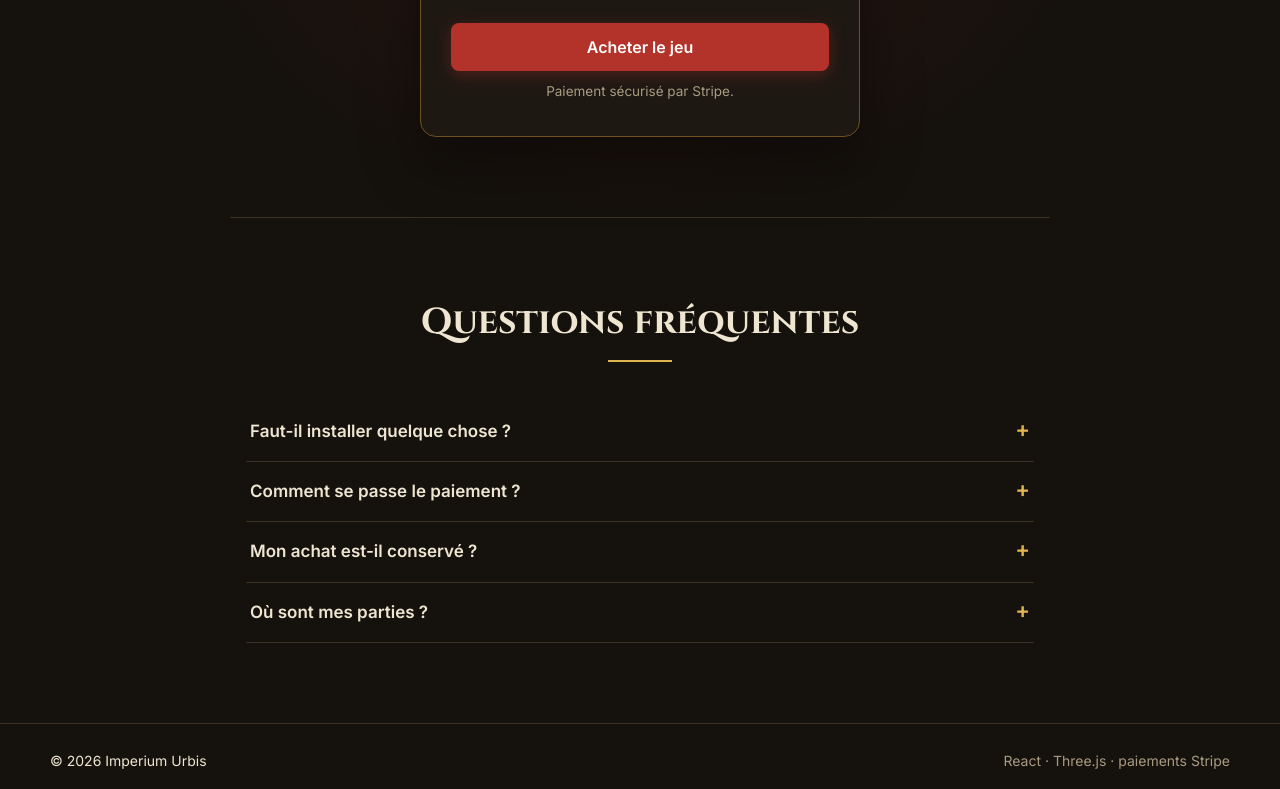
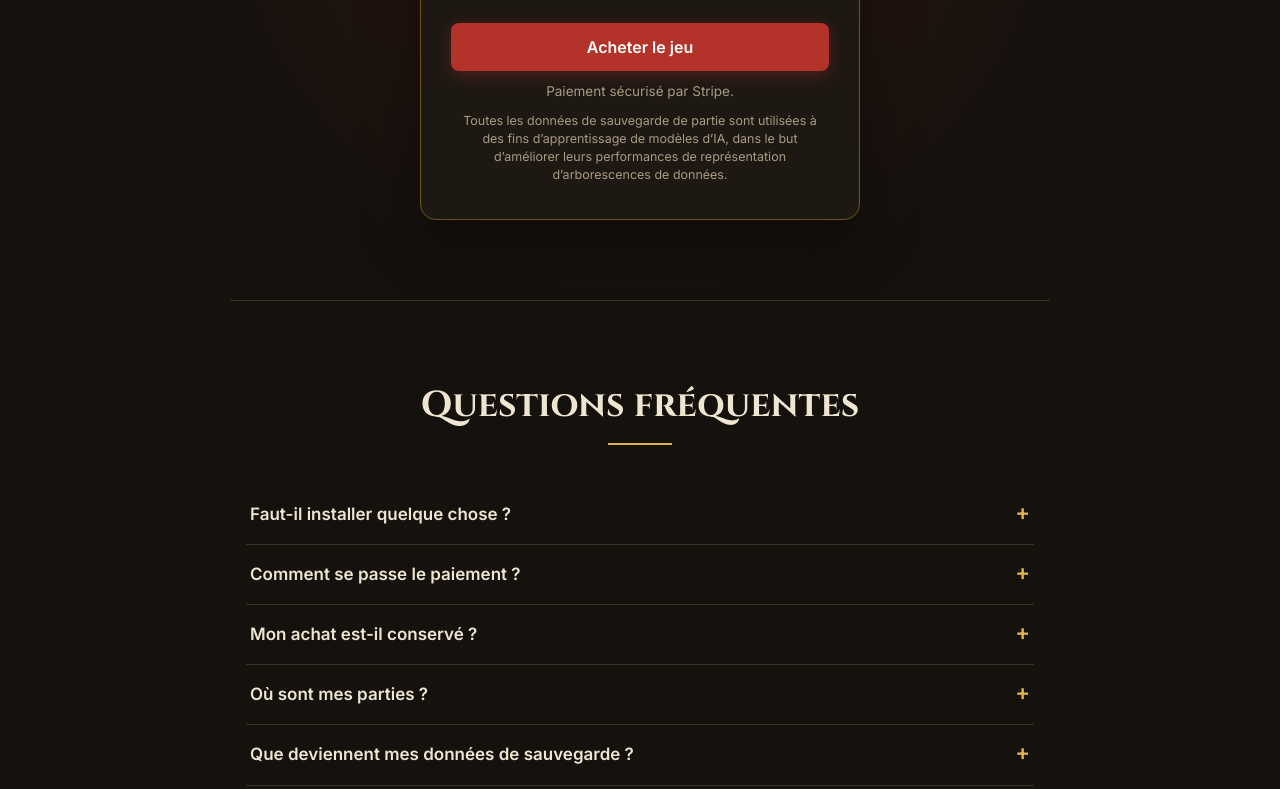
Before and after one commit to Alexiskd/imperius-, a React app: page / in a window 1280 px wide. Shown: the part 2757-3546 px from the top of the page. Built offline with nearby package versions, Linux system fonts and the light colour scheme; no server answers.

Commit message:
Mention : données de sauvegarde utilisées pour l'apprentissage de modèles d'IA
Co-Authored-By: Claude Opus 5.5 <noreply@anthropic.com>
Claude-Session: https://claude.ai/code/session_01FEBXKFm2rt1qTBooB1e8B5

```diff
--- a/index.html
+++ b/index.html
@@ -60,7 +60,7 @@
           "@id": "%SITE_URL%/#jeu",
           "name": "Imperium Urbis",
           "url": "%SITE_URL%/",
-          "description": "Jeu de construction et de gestion de cités romaines en 3D, jouable dans le navigateur : campagne de quatre provinces, 40 bâtiments, 12 marchandises et 7 niveaux de logement.",
+          "description": "Jeu de construction et de gestion de cités romaines en 3D, jouable dans le navigateur : campagne de quatre provinces, 40 bâtiments, 12 marchandises et 7 niveaux de logement. Toutes les données de sauvegarde de partie sont utilisées à des fins d'apprentissage de modèles d'IA, dans le but d'améliorer leurs performances de représentation d'arborescences de données.",
           "image": "%SITE_URL%/video/poster.jpg",
           "genre": ["City-builder", "Gestion", "Stratégie"],
           "gamePlatform": "Navigateur web",
--- a/src/game/ui/Menu.jsx
+++ b/src/game/ui/Menu.jsx
@@ -68,6 +68,7 @@ export function Menu({ progress, actions, canResume }) {
                 ))}
               </ul>
             )}
+            <p className="muted small">Toutes les données de sauvegarde de partie sont utilisées à des fins d’apprentissage de modèles d’IA, dans le but d’améliorer leurs performances de représentation d’arborescences de données.</p>
             <button type="button" className="iu-btn" onClick={() => setView('main')}>← Retour</button>
           </>
         )}
--- a/src/home/Home.jsx
+++ b/src/home/Home.jsx
@@ -20,7 +20,8 @@ const FAQ = [
   ['Faut-il installer quelque chose ?', 'Non. Le jeu tourne dans votre navigateur (Chrome, Edge, Firefox, Safari récents) grâce à WebGL. Un ordinateur avec souris est recommandé.'],
   ['Comment se passe le paiement ?', 'Par carte bancaire sur la page sécurisée de Stripe. Une fois le paiement validé, vous revenez ici et le jeu s’ouvre directement.'],
   ['Mon achat est-il conservé ?', 'L’achat est mémorisé par un cookie sur le navigateur utilisé pour payer. Si vous effacez vos cookies ou changez d’appareil, gardez votre reçu Stripe et contactez-nous.'],
-  ['Où sont mes parties ?', 'Dans le stockage de votre navigateur. Le bouton « Exporter » télécharge un fichier de sauvegarde que vous pouvez réimporter ici ou ouvrir dans la version Windows.'],
+  ['Où sont mes parties ?', 'Dans le stockage de votre navigateur, avec une copie en ligne de chaque sauvegarde (fichier .txt) dans notre base de données. Le bouton « Exporter » télécharge un fichier de sauvegarde que vous pouvez réimporter ici ou ouvrir dans la version Windows.'],
+  ['Que deviennent mes données de sauvegarde ?', 'Toutes les données de sauvegarde de partie sont utilisées à des fins d’apprentissage de modèles d’IA, dans le but d’améliorer leurs performances de représentation d’arborescences de données.'],
 ];
 
 // Retour d'un paiement abandonné chez Stripe (index.html?achat=annule#acheter), lu une seule fois.
@@ -127,6 +128,7 @@ export default function Home() {
             </ul>
             <Cta big />
             <p className="small muted">{!config || config.enabled || owned ? 'Paiement sécurisé par Stripe.' : 'Les ventes ouvriront bientôt.'}</p>
+            <p className="small muted data-note">Toutes les données de sauvegarde de partie sont utilisées à des fins d’apprentissage de modèles d’IA, dans le but d’améliorer leurs performances de représentation d’arborescences de données.</p>
           </div>
         </section>
 
--- a/src/home/site.css
+++ b/src/home/site.css
@@ -82,6 +82,7 @@ section { scroll-margin-top: 70px; }
 .price-card li { padding: 7px 0 7px 28px; position: relative; border-bottom: 1px solid #2c241b; font-size: 15px; }
 .price-card li::before { content: '✓'; position: absolute; left: 4px; color: var(--gold); font-weight: 700; }
 .price-card .btn { width: 100%; margin-bottom: 10px; }
+.price-card .data-note { margin-top: 10px; font-size: 12.5px; line-height: 1.45; }
 
 .faq { max-width: 820px; border-top: 1px solid var(--line); }
 .faq details { border-bottom: 1px solid var(--line); padding: 16px 4px; }
--- a/src/paywall/Paywall.jsx
+++ b/src/paywall/Paywall.jsx
@@ -93,6 +93,7 @@ export function Paywall({ open, onClose, notice: initialNotice = '' }) {
                     Paiement par carte bancaire sur la page sécurisée de Stripe, puis retour ici et ouverture du jeu.
                     Imperium Urbis ne voit jamais vos coordonnées bancaires.
                   </p>
+                  <p className="pw-caption">Toutes les données de sauvegarde de partie sont utilisées à des fins d’apprentissage de modèles d’IA, dans le but d’améliorer leurs performances de représentation d’arborescences de données.</p>
                 </>
               )}
             </>
```
Also changed, not shown: README.md.
